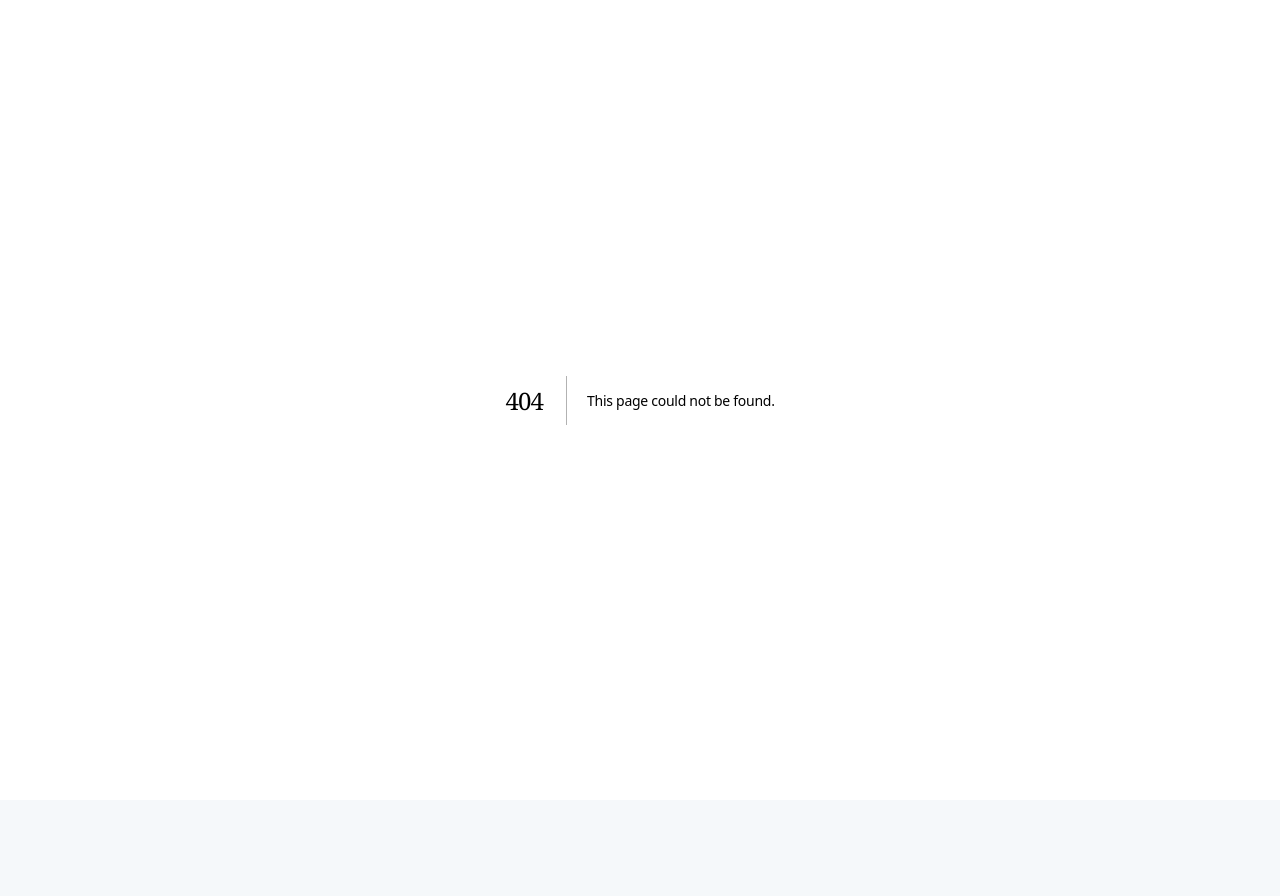
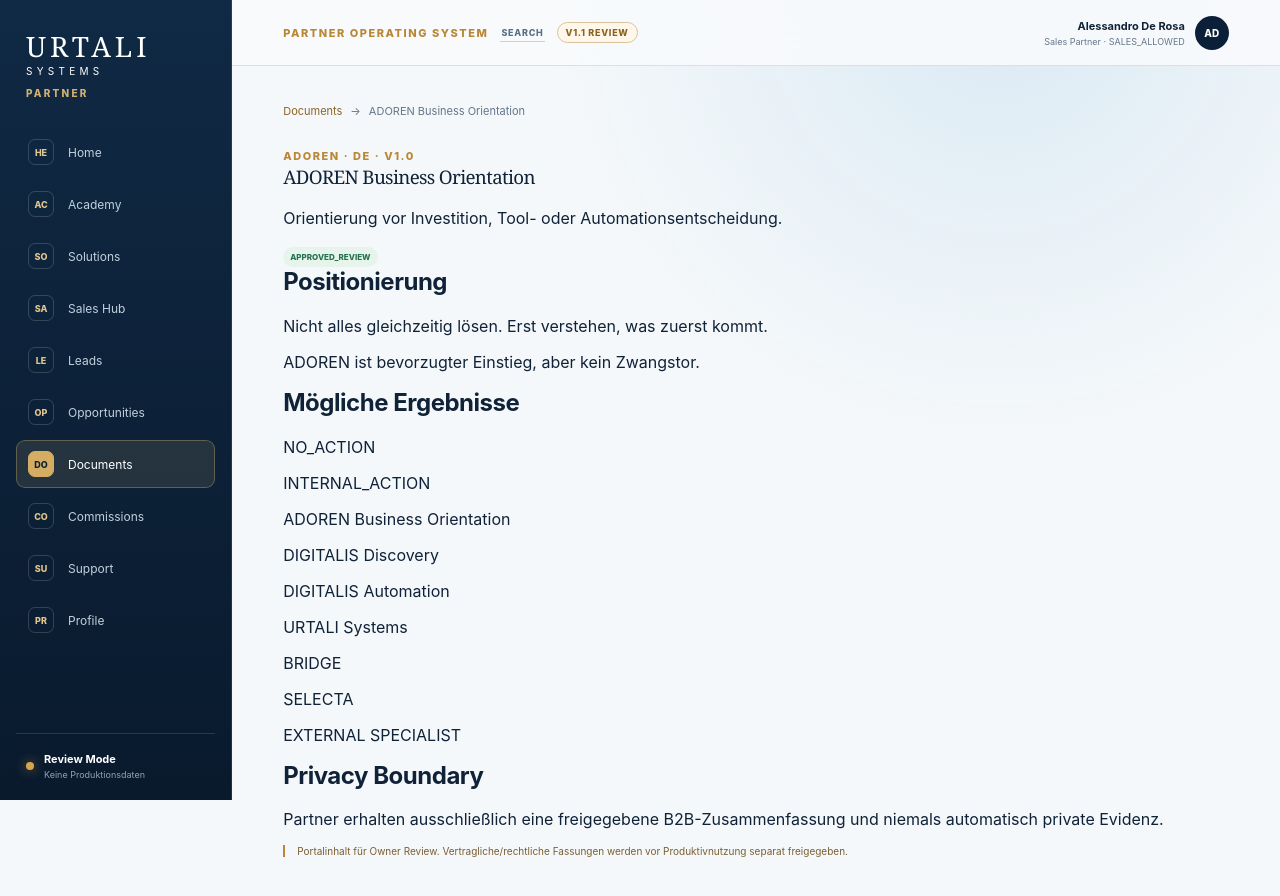
Before and after one commit to lavolpeofficial/vito-platform, a Next.js app in the folder apps/partner-portal/: page /documents/adore-business in a window 1280 px wide. Before the commit this address had no page. Shown: the top 896 px of the page. Before the commit the page ends 800 px from the top, so only its background shows below. Built offline with nearby package versions, Linux system fonts and the light colour scheme.

Commit message:
feat(partner-portal): add apps/partner-portal/app/(portal)/documents/[slug]/page.tsx

```diff
--- /dev/null
+++ b/apps/partner-portal/app/(portal)/documents/[slug]/page.tsx
@@ -0,0 +1,11 @@
+import Link from 'next/link';
+import { notFound } from 'next/navigation';
+import { ContentView } from '@/components/content-view';
+import { findPortalContent } from '@/lib/content';
+
+export default async function DocumentPage({ params }: { params: Promise<{ slug: string }> }) {
+  const { slug } = await params;
+  const entry = findPortalContent('DOCUMENT', slug);
+  if (!entry) notFound();
+  return <><div className="breadcrumb"><Link href="/documents">Documents</Link><span>→</span><span>{entry.title}</span></div><ContentView entry={entry} /></>;
+}
```
